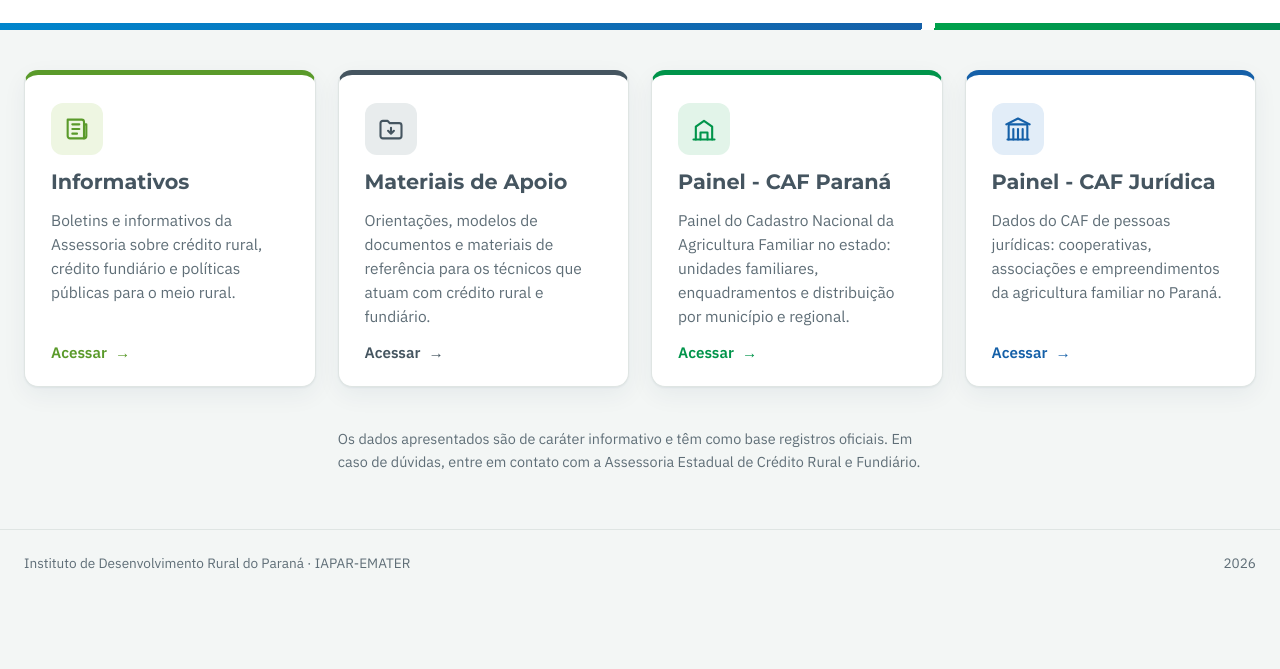
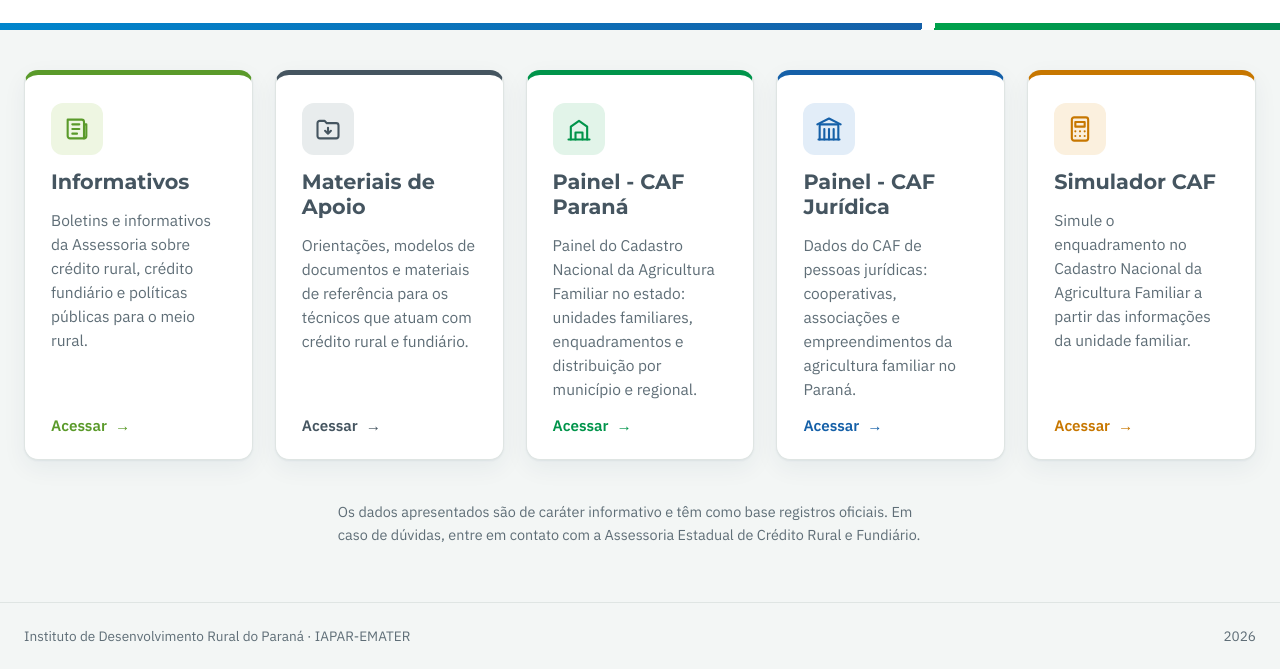
Before and after one commit to CredRur/credrur.github.io, a plain HTML site: page index.html in a window 1280 px wide. Shown: the part 204-873 px from the top of the page. Before the commit the page ends 800 px from the top, so only its background shows below. Drawn offline with Linux system fonts and the light colour scheme.

Commit message:
Adiciona card Simulador CAF
Co-Authored-By: Claude Opus 5.5 <noreply@anthropic.com>
Claude-Session: https://claude.ai/code/session_01XyewTbRQwqmKhj3L7kEUSP

```diff
--- a/index.html
+++ b/index.html
@@ -130,6 +130,7 @@
   .c-jur{--cor:var(--azul);--cor-fundo:#e2edf8}
   .c-inf{--cor:#5a9a2a;--cor-fundo:#eef6e2}
   .c-mat{--cor:var(--grafite);--cor-fundo:#e8eced}
+  .c-sim{--cor:#c77700;--cor-fundo:#fbf0de}
 
   .nota{
     margin:40px auto 0;
@@ -209,6 +210,13 @@
       link: "https://creditorural.github.io/caf_parana/juridica.html",
       classe: "c-jur",
       icone: '<svg viewBox="0 0 24 24" fill="none" stroke="currentColor" stroke-width="1.8" stroke-linecap="round" stroke-linejoin="round"><path d="M3 21h18"/><path d="M4 21V8h16v13"/><path d="M8 21V12M12 21V12M16 21V12"/><path d="M2 8l10-5 10 5"/></svg>'
+    },
+    {
+      titulo: "Simulador CAF",
+      descricao: "Simule o enquadramento no Cadastro Nacional da Agricultura Familiar a partir das informações da unidade familiar.",
+      link: "https://creditorural.github.io/caf_simulador/",
+      classe: "c-sim",
+      icone: '<svg viewBox="0 0 24 24" fill="none" stroke="currentColor" stroke-width="1.8" stroke-linecap="round" stroke-linejoin="round"><rect x="5" y="2" width="14" height="20" rx="2"/><path d="M8 6h8v4H8z"/><path d="M8 14h.01M12 14h.01M16 14h.01M8 18h.01M12 18h.01M16 18h.01"/></svg>'
     }
   ];
 
```
